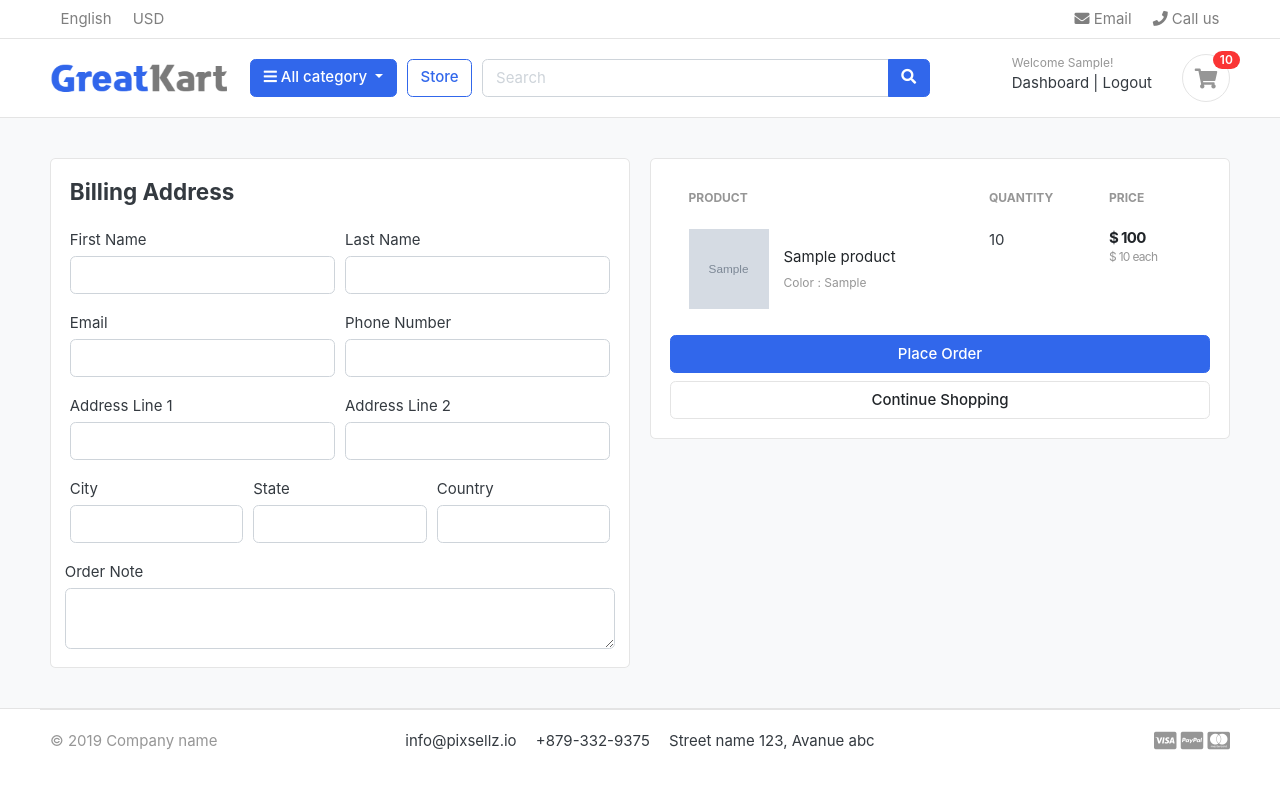
After one commit to swarnaroy0611/greatkartDjango, a Django app: page /cart/checkout/ in a window 1280 px wide. The commit adds this page. Run offline with Django 3.2, Linux system fonts and the light colour scheme; a user stored in the database is signed in; tables that the repository leaves empty hold one stand-in row (values such as "Sample post"); grey boxes marked "Sample" are stand-in pictures; some libraries are stand-ins or nearby versions; some web fonts are replaced.

Commit message:
handled cart and checkout page for logged-in users

```diff
--- a/carts/context_processors.py
+++ b/carts/context_processors.py
@@ -1,16 +1,20 @@
 from .models import Cart, CartItem
 from .views import _cart_id
 
+
 def counter(request):
-    cart_count=0
+    cart_count = 0
     if 'admin' in request.path:
-        return()
-    else :
+        return {}
+    else:
         try:
-            cart=Cart.objects.filter(cart_id=_cart_id(request))
-            cart_items=CartItem.objects.all().filter(cart=cart[:1])
+            cart = Cart.objects.filter(cart_id=_cart_id(request))
+            if request.user.is_authenticated:
+                cart_items = CartItem.objects.all().filter(user=request.user)
+            else:
+                cart_items = CartItem.objects.all().filter(cart=cart[:1])
             for cart_item in cart_items:
-                cart_count+=cart_item.quantity
+                cart_count += cart_item.quantity
         except Cart.DoesNotExist:
-            cart_count=0
+            cart_count = 0
     return dict(cart_count=cart_count)
--- a/carts/models.py
+++ b/carts/models.py
@@ -1,5 +1,6 @@
 from django.db import models
 from store.models import Product, Variation
+from accounts.models import Account
 
 # Create your models here.
 
@@ -12,9 +13,10 @@ class Cart(models.Model):
         return self.cart_id
 
 class CartItem(models.Model):
+    user=models.ForeignKey(Account, on_delete=models.CASCADE, null=True)
     product= models.ForeignKey(Product, on_delete=models.CASCADE)
     variations=models.ManyToManyField(Variation, blank=True)
-    cart=models.ForeignKey(Cart, on_delete=models.CASCADE)
+    cart=models.ForeignKey(Cart, on_delete=models.CASCADE, null=True)
     quantity= models.IntegerField()
     is_active=models.BooleanField(default=True)
 
--- a/carts/urls.py
+++ b/carts/urls.py
@@ -5,4 +5,5 @@ urlpatterns=[
     path('add_cart/<int:product_id>/', views.add_cart, name='add_cart'),
     path('remove_cart/<int:product_id>/<int:cart_item_id>/', views.remove_cart, name='remove_cart'),
     path('remove_cart_item/<int:product_id>/<int:cart_item_id>/', views.remove_cart_item, name='remove_cart_item'),
+    path('checkout/', views.checkout, name='checkout')
 ]
--- a/carts/views.py
+++ b/carts/views.py
@@ -4,7 +4,7 @@ from .models import Cart, CartItem
 # Create your views here.
 from django.http import HttpResponse
 from django.core.exceptions import ObjectDoesNotExist
-
+from django.contrib.auth.decorators import login_required
 
 def _cart_id(request):
     cart = request.session.session_key
@@ -13,76 +13,144 @@ def _cart_id(request):
     return cart
 
 def add_cart(request, product_id):
-    product=Product.objects.get(id=product_id)   #get the product
-    product_variation=[]
-    if request.method == 'POST':
-        for item in request.POST:
-            key=item
-            value= request.POST[key]
+    current_user=request.user
+    #if the user is authenticated
+    if current_user.is_authenticated:
+        product=Product.objects.get(id=product_id)   #get the product
+        product_variation=[]
+        if request.method == 'POST':
+            for item in request.POST:
+                key=item
+                value= request.POST[key]
 
-            try:
-                variation = Variation.objects.get(product=product, variation_category__iexact=key, variation_value__iexact=value)
-                product_variation.append(variation)
-            except:
-                pass
+                try:
+                    variation = Variation.objects.get(product=product, variation_category__iexact=key, variation_value__iexact=value)
+                    product_variation.append(variation)
+                except:
+                    pass
 
 
 
 
-    try:
-        cart = Cart.objects.get(cart_id=_cart_id(request)) # get the cart using the cart_id present in the session
-    except Cart.DoesNotExist:
-        cart = Cart.objects.create(
-            cart_id = _cart_id(request)
-        )
-    cart.save()
 
-    is_cart_item_exists = CartItem.objects.filter(product=product, cart=cart).exists()
-    if is_cart_item_exists:
-        cart_item = CartItem.objects.filter(product=product, cart=cart)
-        # existing_variations -> database
-        # current variation -> product_variation
-        # item_id -> database
-        ex_var_list = []
-        id = []
-        for item in cart_item:
-            existing_variation = item.variations.all()
-            ex_var_list.append(list(existing_variation))
-            id.append(item.id)
 
-        print(ex_var_list)
+        is_cart_item_exists = CartItem.objects.filter(product=product, user=current_user).exists()
+        if is_cart_item_exists:
+            cart_item = CartItem.objects.filter(product=product, user=current_user)
+            # existing_variations -> database
+            # current variation -> product_variation
+            # item_id -> database
+            ex_var_list = []
+            id = []
+            for item in cart_item:
+                existing_variation = item.variations.all()
+                ex_var_list.append(list(existing_variation))
+                id.append(item.id)
 
-        if product_variation in ex_var_list:
-            # increase the cart item quantity
-            index = ex_var_list.index(product_variation)
-            item_id = id[index]
-            item = CartItem.objects.get(product=product, id=item_id)
-            item.quantity += 1
-            item.save()
 
+            if product_variation in ex_var_list:
+                # increase the cart item quantity
+                index = ex_var_list.index(product_variation)
+                item_id = id[index]
+                item = CartItem.objects.get(product=product, id=item_id)
+                item.quantity += 1
+                item.save()
+
+            else:
+                item = CartItem.objects.create(product=product, quantity=1, user=current_user)
+                if len(product_variation) > 0:
+                    item.variations.clear()
+                    item.variations.add(*product_variation)
+                item.save()
         else:
-            item = CartItem.objects.create(product=product, quantity=1, cart=cart)
+            cart_item = CartItem.objects.create(
+                product = product,
+                quantity = 1,
+                user=current_user,
+            )
             if len(product_variation) > 0:
-                item.variations.clear()
-                item.variations.add(*product_variation)
-            item.save()
+                cart_item.variations.clear()
+                cart_item.variations.add(*product_variation)
+            cart_item.save()
+        return redirect('cart')
+
+    # if user is not authenticated
     else:
-        cart_item = CartItem.objects.create(
-            product = product,
-            quantity = 1,
-            cart = cart,
-        )
-        if len(product_variation) > 0:
-            cart_item.variations.clear()
-            cart_item.variations.add(*product_variation)
-        cart_item.save()
-    return redirect('cart')
+        product=Product.objects.get(id=product_id)   #get the product
+        product_variation=[]
+        if request.method == 'POST':
+            for item in request.POST:
+                key=item
+                value= request.POST[key]
+
+                try:
+                    variation = Variation.objects.get(product=product, variation_category__iexact=key, variation_value__iexact=value)
+                    product_variation.append(variation)
+                except:
+                    pass
+
+
+
+
+        try:
+            cart = Cart.objects.get(cart_id=_cart_id(request)) # get the cart using the cart_id present in the session
+        except Cart.DoesNotExist:
+            cart = Cart.objects.create(
+                cart_id = _cart_id(request)
+            )
+        cart.save()
+
+        is_cart_item_exists = CartItem.objects.filter(product=product, cart=cart).exists()
+        if is_cart_item_exists:
+            cart_item = CartItem.objects.filter(product=product, cart=cart)
+            # existing_variations -> database
+            # current variation -> product_variation
+            # item_id -> database
+            ex_var_list = []
+            id = []
+            for item in cart_item:
+                existing_variation = item.variations.all()
+                ex_var_list.append(list(existing_variation))
+                id.append(item.id)
+
+            print(ex_var_list)
+
+            if product_variation in ex_var_list:
+                # increase the cart item quantity
+                index = ex_var_list.index(product_variation)
+                item_id = id[index]
+                item = CartItem.objects.get(product=product, id=item_id)
+                item.quantity += 1
+                item.save()
+
+            else:
+                item = CartItem.objects.create(product=product, quantity=1, cart=cart)
+                if len(product_variation) > 0:
+                    item.variations.clear()
+                    item.variations.add(*product_variation)
+                item.save()
+        else:
+            cart_item = CartItem.objects.create(
+                product = product,
+                quantity = 1,
+                cart = cart,
+            )
+            if len(product_variation) > 0:
+                cart_item.variations.clear()
+                cart_item.variations.add(*product_variation)
+            cart_item.save()
+        return redirect('cart')
 
 def remove_cart(request, product_id, cart_item_id):
-    cart=Cart.objects.get(cart_id=_cart_id(request))
+
     product=get_object_or_404(Product, id=product_id)
     try:
-        cart_item=CartItem.objects.get(product=product, cart=cart, id=cart_item_id)
+        if request.user.is_authenticated:
+            cart_item=CartItem.objects.get(product=product, user=request.user, id=cart_item_id)
+        else:
+            cart=Cart.objects.get(cart_id=_cart_id(request))
+            cart_item=CartItem.objects.get(product=product, cart=cart, id=cart_item_id)
+
         if cart_item.quantity>1:
             cart_item.quantity-=1
             cart_item.save()
@@ -93,9 +161,14 @@ def remove_cart(request, product_id, cart_item_id):
     return redirect('cart')
 
 def remove_cart_item(request,product_id, cart_item_id):
-    cart=Cart.objects.get(cart_id=_cart_id(request))
+
     product=get_object_or_404(Product, id=product_id)
-    cart_item=CartItem.objects.get(product=product, cart=cart, id=cart_item_id)
+
+    if request.user.is_authenticated:
+        cart_item=CartItem.objects.get(product=product, user=request.user, id=cart_item_id)
+    else:
+        cart=Cart.objects.get(cart_id=_cart_id(request))
+        cart_item=CartItem.objects.get(product=product, cart=cart, id=cart_item_id)
     cart_item.delete()
     return redirect('cart')
 
@@ -104,8 +177,12 @@ def cart(request, total=0, quantity=0, cart_items=None):
     try:
         tax=0
         grand_total=0
-        cart= Cart.objects.get(cart_id=_cart_id(request))
-        cart_items=CartItem.objects.filter(cart=cart, is_active=True)
+        if request.user.is_authenticated:
+            cart_items=CartItem.objects.filter(user=request.user, is_active=True)
+        else:
+            cart= Cart.objects.get(cart_id=_cart_id(request))
+            cart_items=CartItem.objects.filter(cart=cart, is_active=True)
+
         for  cart_item in cart_items:
             total+=(cart_item.product.price*cart_item.quantity)
             quantity+=cart_item.quantity
@@ -117,8 +194,36 @@ def cart(request, total=0, quantity=0, cart_items=None):
         'total':total,
         'quantity':quantity,
         'cart_items':cart_items,
-        'total':total,
+
         'tax':tax,
         'grand_total':grand_total,
     }
     return render(request, 'store/cart.html',context)
+
+
+@login_required(login_url='login')
+def checkout(request, total=0, quantity=0, cart_items=None):
+    try:
+        tax = 0
+        grand_total = 0
+        if request.user.is_authenticated:
+            cart_items = CartItem.objects.filter(user=request.user, is_active=True)
+        else:
+            cart = Cart.objects.get(cart_id=_cart_id(request))
+            cart_items = CartItem.objects.filter(cart=cart, is_active=True)
+        for cart_item in cart_items:
+            total += (cart_item.product.price * cart_item.quantity)
+            quantity += cart_item.quantity
+        tax = (2 * total)/100
+        grand_total = total + tax
+    except ObjectDoesNotExist:
+        pass #just ignore
+
+    context = {
+        'total': total,
+        'quantity': quantity,
+        'cart_items': cart_items,
+        'tax'       : tax,
+        'grand_total': grand_total,
+    }
+    return render(request, 'store/checkout.html', context)
--- a/templates/store/cart.html
+++ b/templates/store/cart.html
@@ -106,7 +106,7 @@
 			<p class="text-center mb-3">
 				<img src="{% static './images/misc/payments.png' %}" height="26">
 			</p>
-			<a href="./place-order.html" class="btn btn-primary btn-block"> Checkout </a>
+			<a href="{% url 'checkout' %}" class="btn btn-primary btn-block"> Checkout </a>
 			<a href="{% url 'store' %}" class="btn btn-light btn-block">Continue Shopping</a>
 		</div> <!-- card-body.// -->
 		</div> <!-- card.// -->
--- /dev/null
+++ b/templates/store/checkout.html
@@ -0,0 +1,138 @@
+{% extends 'base.html' %}
+{% load static %}
+{% block content %}
+
+<section class="section-content padding-y bg">
+<div class="container">
+
+<!-- ============================ COMPONENT 1 ================================= -->
+
+<div class="row">
+	<aside class="col-lg-6">
+<div class="card">
+  <div class="card-body">
+    <h4 class="card-title mb-4">Billing Address</h4>
+		<form  action="" method="POST">
+			{% csrf_token %}
+
+    <div class="form-row">
+
+      <div class="col form-group">
+          <label for="">First Name</label>
+          <input type="text" name="first_name" class="form-control" required>
+        </div>
+        <div class="col form-group">
+          <label for="">Last Name</label>
+          <input type="text" name="last_name" class="form-control" required>
+        </div>
+      </div>
+      <div class="form-row">
+        <div class="col form-group">
+          <label for="">Email</label>
+          <input type="email" name="email" class="form-control" required>
+        </div>
+        <div class="col form-group">
+          <label for="">Phone Number</label>
+          <input type="text" name="phone" class="form-control" required>
+        </div>
+      </div>
+      <div class="form-row">
+        <div class="col form-group">
+          <label for="">Address Line 1</label>
+          <input type="text" name="address_line_1" class="form-control" required>
+        </div>
+        <div class="col form-group">
+          <label for="">Address Line 2</label>
+          <input type="text" name="address_line_2" class="form-control">
+        </div>
+      </div>
+      <div class="form-row">
+        <div class="col form-group">
+          <label for="">City</label>
+          <input type="text" name="city" class="form-control" required>
+        </div>
+        <div class="col form-group">
+          <label for="">State</label>
+          <input type="text" name="state" class="form-control" required>
+        </div>
+        <div class="col form-group">
+          <label for="">Country</label>
+          <input type="text" name="country" class="form-control" required>
+        </div>
+        </div>
+        <div class="form-row">
+          <label for="">Order Note</label>
+          <textarea name="order_note" rows="2" class="form-control"></textarea>
+        </div>
+
+
+  </div>
+</div> <!-- card.// -->
+
+	</aside> <!-- col.// -->
+	<aside class="col-lg-6">
+
+		<div class="card">
+		<div class="card-body">
+      <table class="table table-borderless table-shopping-cart">
+      <thead class="text-muted">
+      <tr class="small text-uppercase">
+        <th scope="col">Product</th>
+        <th scope="col" width="120">Quantity</th>
+        <th scope="col" width="120">Price</th>
+
+      </tr>
+      </thead>
+      <tbody>
+
+      {% for cart_item in cart_items %}
+      <tr>
+      	<td>
+      		<figure class="itemside align-items-center">
+      			<div class="aside"><img src="{{ cart_item.product.images.url }}" class="img-sm"></div>
+      			<figcaption class="info">
+      				<a href="{{ cart_item.product.get_url }}" class="title text-dark">{{ cart_item.product.product_name }}</a>
+      				<p class="text-muted small">
+      					{% if cart_item.variations.all %}
+      						{% for item in cart_item.variations.all %}
+      							{{ item.variation_category | capfirst}} : {{item.variation_value | capfirst}}<br>
+      						{% endfor %}
+      					{% endif %}
+      				</p>
+      			</figcaption>
+      		</figure>
+      	</td>
+      	<td>
+      		<label for="">{{cart_item.quantity}}</label>
+      	</td>
+      	<td>
+      		<div class="price-wrap">
+      			<var class="price">$ {{ cart_item.sub_total }}</var>
+      			<small class="text-muted">$ {{ cart_item.product.price }} each</small>
+      		</div> <!-- price-wrap .// -->
+      	</td>
+
+      </tr>
+      {% endfor %}
+
+      </tbody>
+      </table>
+
+			<button type="submit" name="submit" class="btn btn-primary btn-block"> Place Order </button>
+			<a href="{% url 'store' %}" class="btn btn-light btn-block">Continue Shopping</a>
+			</form>
+		</div> <!-- card-body.// -->
+		</div> <!-- card.// -->
+
+</aside> <!-- col.// -->
+
+
+</div> <!-- row.// -->
+
+
+<!-- ============================ COMPONENT 1 END .// ================================= -->
+
+</div> <!-- container .//  -->
+</section>
+<!-- ========================= SECTION CONTENT END// ========================= -->
+{% endblock %}
```
Also changed, not shown: accounts/views.py (+56 -1 lines), carts/migrations/0002_auto_20230123_1131.py (added).
